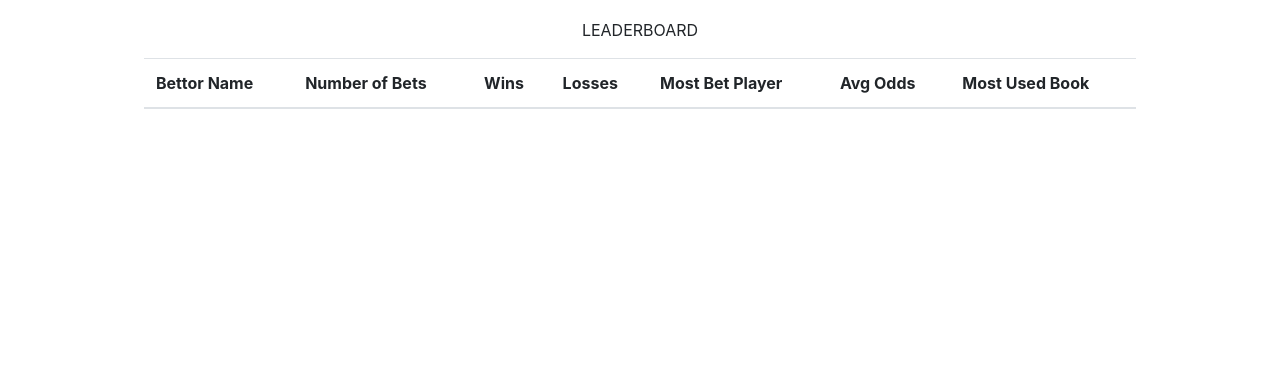
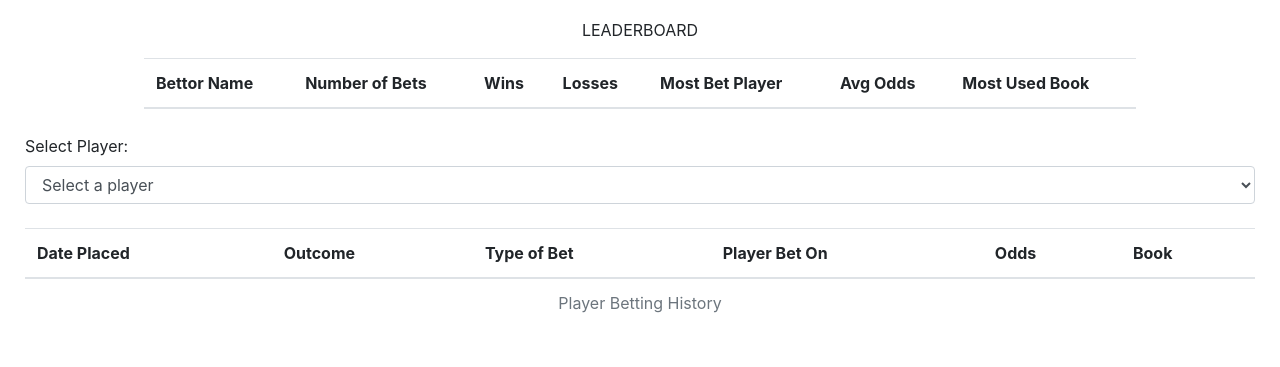
Before and after one commit to Daniel-Higgins/mlb-prop-bet-tracker, a Flask app: page /leaderboard in a window 1280 px wide. Shown: the part 54-421 px from the top of the page. Run offline with Flask 3, Linux system fonts and the light colour scheme; data that the repository does not hold is empty; some libraries are stand-ins or nearby versions.

Commit message:
leaderboard history

```diff
--- a/app.py
+++ b/app.py
@@ -3,6 +3,7 @@ from uuid import uuid4
 from leaderboard import do_this
 from flask import Flask, request, render_template, redirect, flash, url_for, jsonify
 from getPlayers import *
+from boto3.dynamodb.conditions import Attr
 import boto3
 
 app = Flask(__name__)
@@ -113,6 +114,7 @@ def bet_outcome():
 
 @app.route('/leaderboard_data')
 def leaderboard_data():
+
     # Convert the aggregated data to a list of dictionaries.
     final_data = [
         {
@@ -121,7 +123,7 @@ def leaderboard_data():
             'wins': data['wins'],
             'losses': data['losses'],
             'mostBetPlayer': data['mostBetPlayer'],
-            'avgOdds': data['avgOdds'],
+            'avgOdds': data['avgOdds'] if data['avgOdds'] < -99 or data['avgOdds'] > 99 else int(-100),
             'mostUsedBook': data['mostUsedBook']
         } for user, data in do_this().items()
     ]
@@ -134,6 +136,30 @@ def leaderboard():
     return render_template('leaderboard_data.html')
 
 
+@app.route('/player_history/<player>')
+def player_history(player):
+    table2 = dynamodb.Table('history-stats')
+    # Assuming 'PlayerBetOn' is the attribute you want to filter by in your DynamoDB table
+    response = table2.scan(
+        FilterExpression=Attr('WhoMadeTheBet').eq(player)
+    )
+
+    bets = response['Items']
+
+    # Transform the bets to your desired format if needed
+    player_history_data = [
+        {
+            'datePlaced': bet.get('TimeDatePlaced', 'N/A'),
+            'outcome': bet.get('Outcome', 'N/A'),
+            'typeOfBet': bet.get('TypeOfBet', 'N/A'),
+            'playerBetOn': bet['PlayerBetOn'],
+            'odds': bet.get('Odds', 'N/A'),
+            'book': bet.get('Book', 'N/A'),
+        } for bet in bets
+    ]
+
+    return jsonify(player_history_data)
+
 @app.route('/test')
 def testp():
     mlb_players = fetch_mlb_players()
--- /dev/null
+++ b/static/leaderboard-history.js
@@ -0,0 +1,43 @@
+$(document).ready(function() {
+    console.log("Leaderboard script is running");
+    // Populate the leaderboard as before
+    // ...
+
+    // Populate player selection dropdown
+    var players = ['Higgins', 'Volz', 'Eddie', 'Mark', 'Danny D'];
+    var playerSelect = $('#playerSelect');
+    players.forEach(function(player) {
+        playerSelect.append(`<option value="${player}">${player}</option>`);
+    });
+
+    // Function to fetch and display a player's betting history
+    // Function to fetch and display a player's betting history
+    function fetchPlayerHistory(player) {
+        $.getJSON(`/player_history/${player}`, function(data) {
+            var tableBody = $('#playerHistoryTable tbody');
+            tableBody.empty(); // Clear existing data
+            data.forEach(function(bet) {
+                var newRow = `<tr>
+                                <td>${bet.datePlaced}</td>
+                                <td>${bet.outcome}</td>
+                                <td>${bet.typeOfBet}</td>
+                                <td>${bet.playerBetOn}</td>
+                                <td>${bet.odds}</td>
+                                <td>${bet.book}</td>
+                              </tr>`;
+                tableBody.append(newRow);
+            });
+        });
+    }
+
+
+    // Event handler for player selection
+    $('#playerSelect').change(function() {
+        var selectedPlayer = $(this).val();
+        if (selectedPlayer) {
+            fetchPlayerHistory(selectedPlayer);
+        } else {
+            $('#playerHistoryTable tbody').empty(); // Clear the table if no player is selected
+        }
+    });
+});
--- a/static/styles.css
+++ b/static/styles.css
@@ -94,3 +94,9 @@ body {
         padding-left: 20px;  /* Adjust the value as needed */
         padding-right: 20px; /* Adjust the value as needed */
 }
+.player-history-wrapper {
+    padding: 25px;  /* Adjust the padding value as needed */
+}
+#playerHistoryTable {
+    padding: 20px;  /* Adjust the padding value as needed */
+}
--- a/templates/leaderboard_data.html
+++ b/templates/leaderboard_data.html
@@ -38,9 +38,39 @@
             </tbody>
         </table>
     </div>
+    <!-- Inside your <body> tag, after the leaderboard table -->
+    <div class="container-wrapper player-history-wrapper">
+        <div class="player-selection">
+            <label for="playerSelect">Select Player:</label>
+            <select id="playerSelect" class="form-control">
+                <option value="">Select a player</option>
+                <!-- Dynamically populate this list -->
+            </select>
+        </div>
+
+        <table id="playerHistoryTable" class="table mt-4">
+            <caption class="text-center">Player Betting History</caption>
+            <thead>
+                <tr>
+                    <th>Date Placed</th>
+                    <th>Outcome</th>
+                    <th>Type of Bet</th>
+                    <th>Player Bet On</th>
+                    <th>Odds</th>
+                    <th>Book</th>
+                </tr>
+            </thead>
+            <tbody>
+                <!-- Data will be populated here -->
+            </tbody>
+        </table>
+
+    </div>
+
 
     <script src="https://ajax.googleapis.com/ajax/libs/jquery/3.5.1/jquery.min.js"></script>
     <script src="/static/leaderboard.js"></script>
+    <script src="/static/leaderboard-history.js"></script>
     <script src="/static/sort-table.js"></script>
 
 </body>
```
